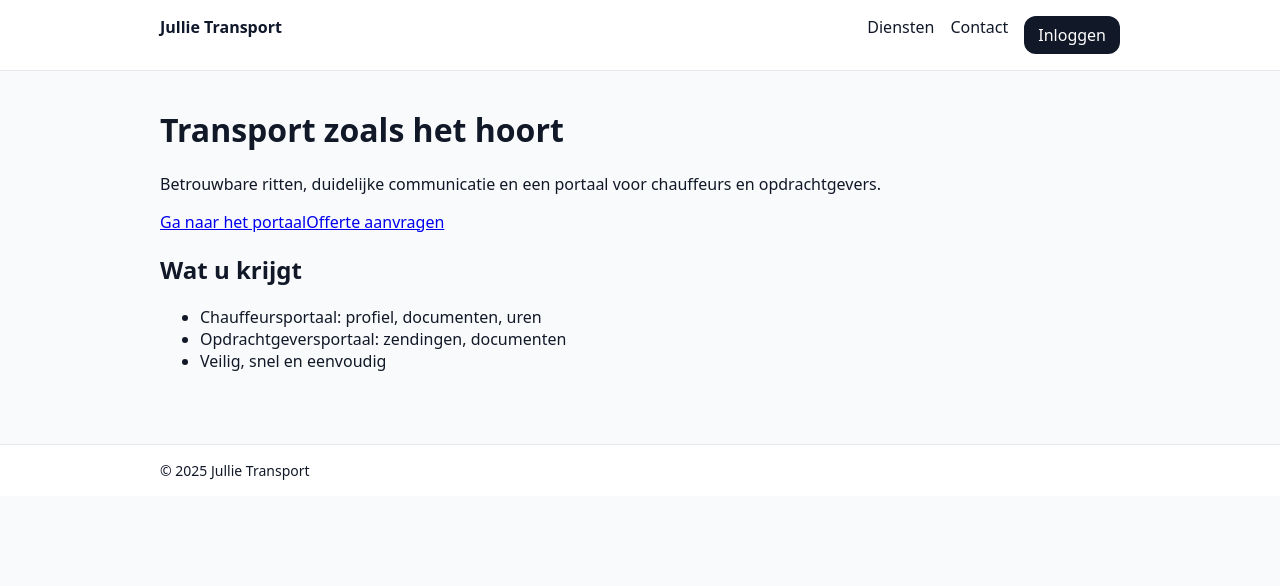
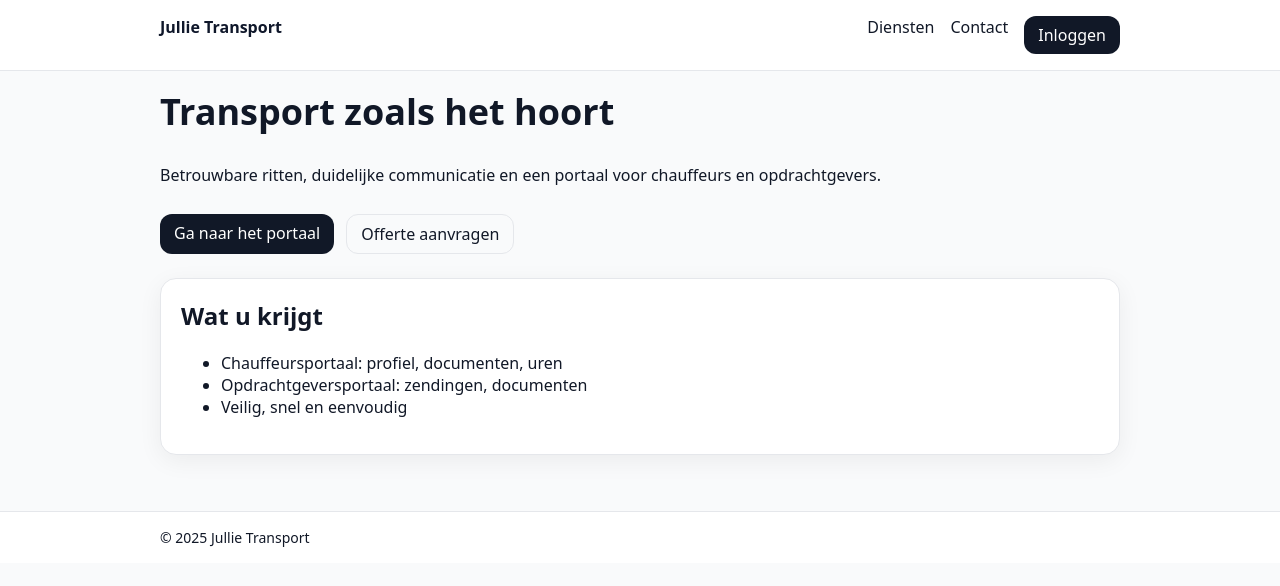
Before and after one commit to denijstransport/transport-portal, a Next.js app: page / in a window 1280 px wide. Shown: the top 586 px of the page. Built offline with nearby package versions, Linux system fonts and the light colour scheme.

Commit message:
Refactor Home component with inline styles

```diff
--- /dev/null
+++ b/app/page.js
@@ -0,0 +1,23 @@
+export default function Home(){
+  return (
+    <div style={{display:'grid', gap:24, gridTemplateColumns:'1fr'}}>
+      <div style={{display:'grid', gap:12, alignContent:'start'}}>
+        <h1 style={{fontSize:36, margin:0}}>Transport zoals het hoort</h1>
+        <p>Betrouwbare ritten, duidelijke communicatie en een portaal voor chauffeurs en opdrachtgevers.</p>
+        <div style={{display:'flex', gap:12}}>
+          <a href="/login" style={{padding:'8px 14px', background:'#111827', color:'#fff', borderRadius:12, textDecoration:'none'}}>Ga naar het portaal</a>
+          <a href="/contact" style={{padding:'8px 14px', border:'1px solid #e5e7eb', borderRadius:12, textDecoration:'none', color:'#111827'}}>Offerte aanvragen</a>
+        </div>
+      </div>
+
+      <div style={{background:'#fff', border:'1px solid #e5e7eb', borderRadius:16, padding:20, boxShadow:'0 6px 24px rgba(0,0,0,.06)'}}>
+        <h2 style={{marginTop:0}}>Wat u krijgt</h2>
+        <ul>
+          <li>Chauffeursportaal: profiel, documenten, uren</li>
+          <li>Opdrachtgeversportaal: zendingen, documenten</li>
+          <li>Veilig, snel en eenvoudig</li>
+        </ul>
+      </div>
+    </div>
+  );
+}
--- a/app/page.tsx
+++ /dev/null
@@ -1,22 +0,0 @@
-export default function Home(){
-  return (
-    <div className="grid md:grid-cols-2 gap-8 items-center">
-      <div className="space-y-4">
-        <h1 className="text-4xl font-bold">Transport zoals het hoort</h1>
-        <p>Betrouwbare ritten, duidelijke communicatie en een portaal voor chauffeurs en opdrachtgevers.</p>
-        <div className="flex gap-3">
-          <a className="btn btn-primary" href="/login">Ga naar het portaal</a>
-          <a className="btn" href="/contact">Offerte aanvragen</a>
-        </div>
-      </div>
-      <div className="card">
-        <h2 className="text-xl font-semibold mb-2">Wat u krijgt</h2>
-        <ul className="list-disc pl-6 space-y-1">
-          <li>Chauffeursportaal: profiel, documenten, uren</li>
-          <li>Opdrachtgeversportaal: zendingen, documenten</li>
-          <li>Veilig, snel en eenvoudig</li>
-        </ul>
-      </div>
-    </div>
-  );
-}
```
